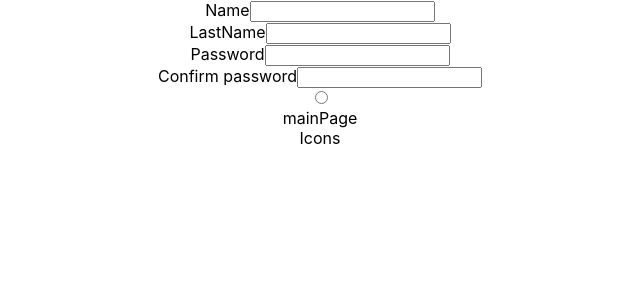
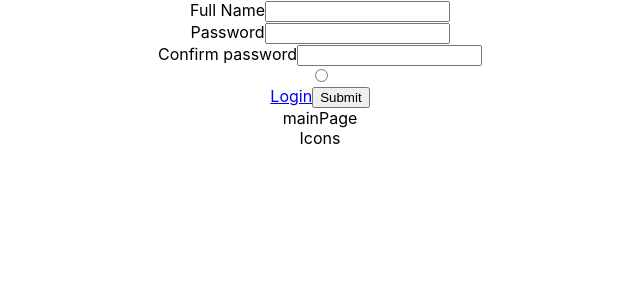
Before and after one commit to lacostefa/shopping, a React (Create React App) app: page /signup in a window 1280 px wide. Shown: the top 300 px of the page, without its empty margins (320-960 px from the left). Built offline with nearby package versions, Linux system fonts and the light colour scheme.

Commit message:
Add button to form

```diff
--- a/src/components/SignUp.js
+++ b/src/components/SignUp.js
@@ -1,17 +1,34 @@
-import React, {useState} from "react";
+import React, {useReducer, useState} from "react";
+import {Link} from "react-router-dom";
+
+
+const initialForm = {
+    fullName: "",
+    password: "",
+    confirmPassword: "",
+    massage: "",
+    validWhen: false
+}
+
+const reducer = (action, state) => {
+    switch (action.type) {
+
+    }
+}
+
 
 const SignUp = () => {
-    const [state, setState] = useState([]);
 
+    const [form, dispatch] = useReducer(reducer, initialForm);
+
+    const changeHandler = (event) => {
+        dispatch(event.target.name)
+    }
     return (
         <div>
             <div>
-                <lable>Name</lable>
-                <input type="text" name="name"/>
-            </div>
-            <div>
-                <label>LastName</label>
-                <input type="text" name="lastName"/>
+                <lable>Full Name</lable>
+                <input type="text" name="name" onChange={changeHandler}/>
             </div>
             <div>
                 <label>Password</label>
@@ -24,6 +41,10 @@ const SignUp = () => {
             <div>
                 <input type="radio" name="radio"/>
             </div>
+            <div>
+                <Link to="/login">Login</Link>
+                <button>Submit</button>
+            </div>
 
         </div>
     )
```
Also changed, not shown: src/functions/Validat.js (added).
